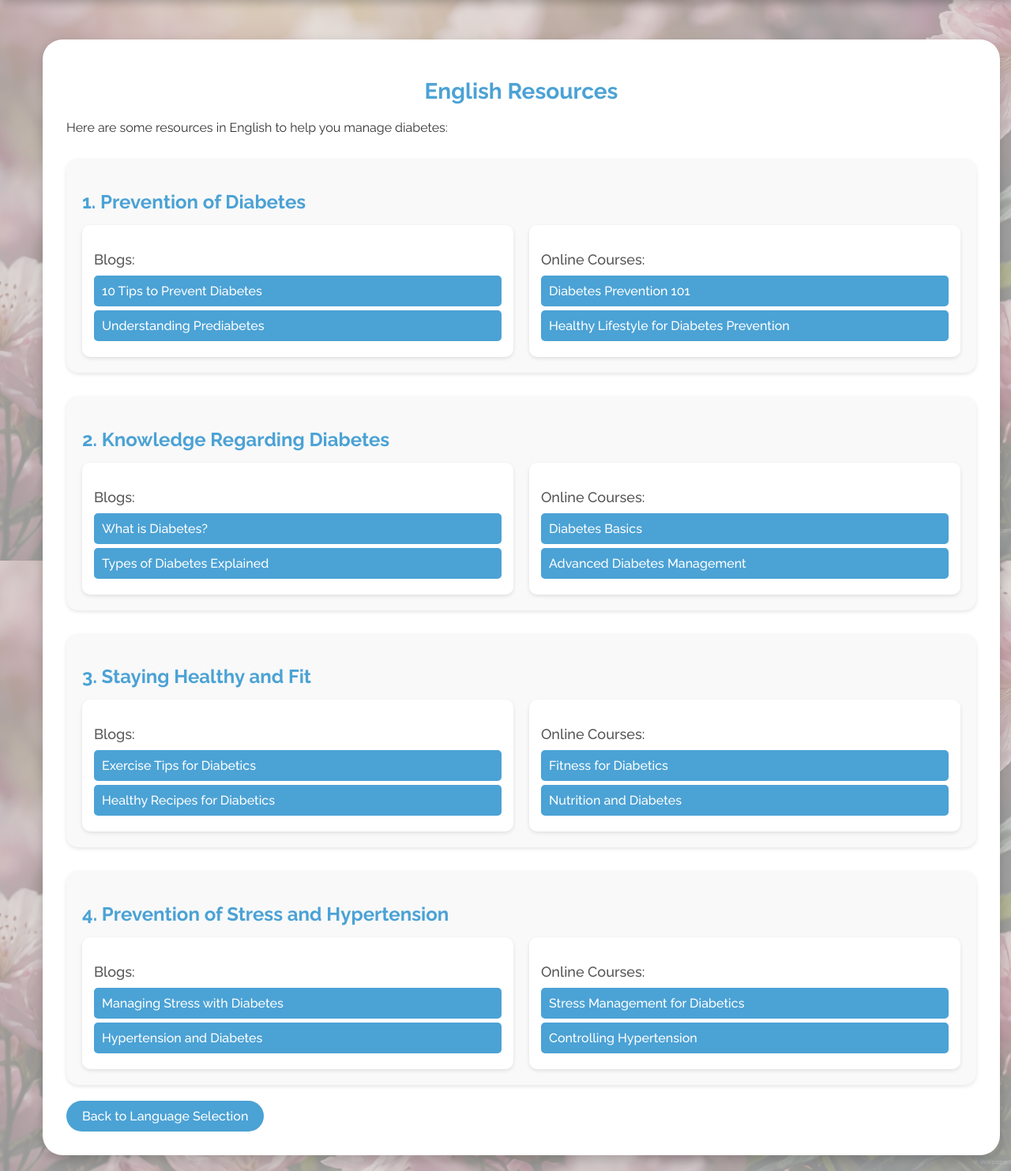
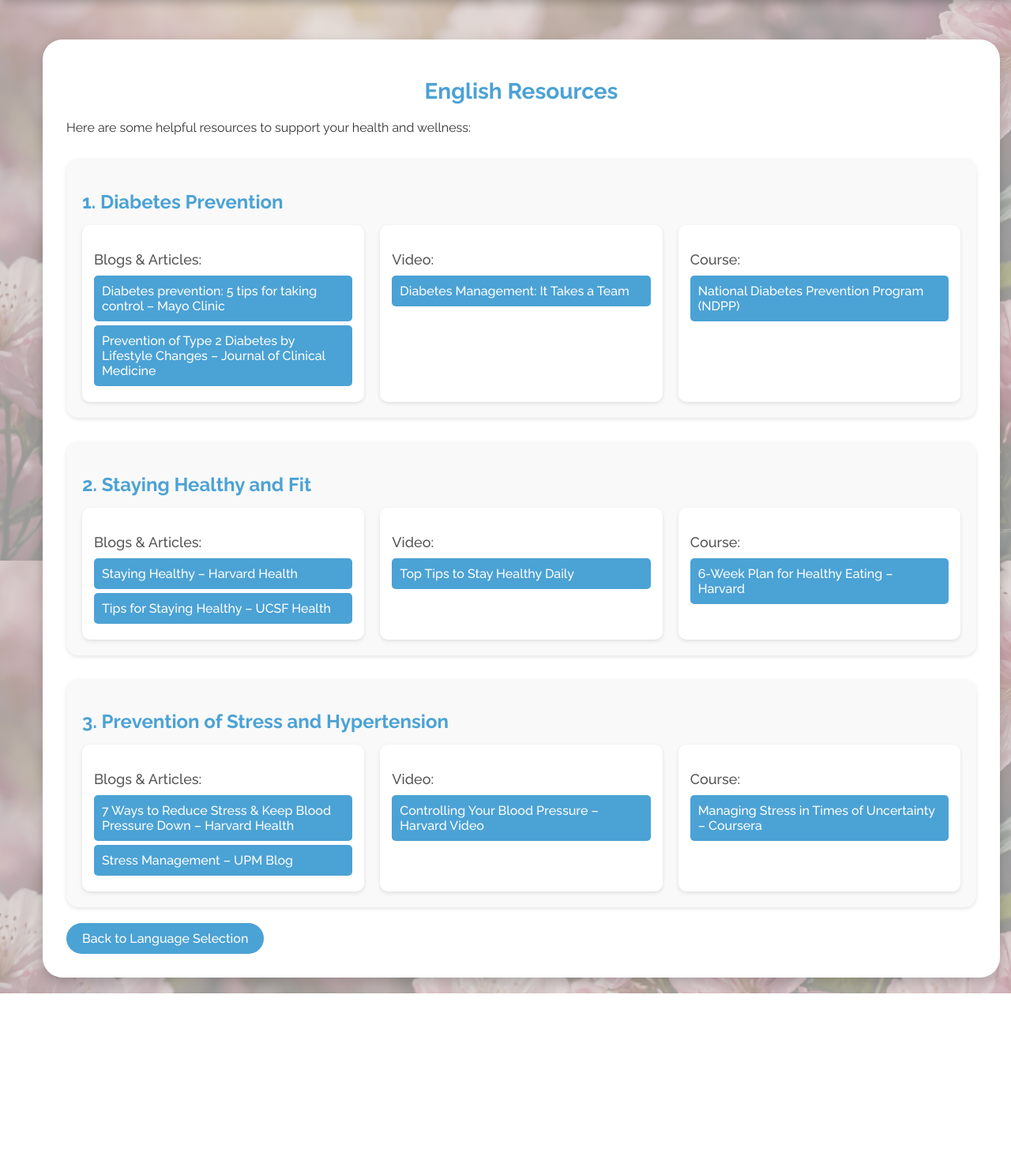
Before and after one commit to ImpactGLX323/UMAIHackathon-UNM, a Flask app: page /resources1/english in a window 1280 px wide. Shown: the part 90-1573 px from the top of the page at 79% size. After the commit the page ends 1348 px from the top, so only its background shows below. Run offline with Flask 3, Linux system fonts and the light colour scheme.

Commit message:
addition of english and malay resources

```diff
--- a/src/backend/app/static/chart.css
+++ b/src/backend/app/static/chart.css
@@ -319,7 +319,7 @@ h1 {
 .flash-success {
     background-color: #d4edda;
     color: #155724;
-    border: 1px solid #c3e6cb;
+    border: 1px solid #2f4534;
 }
 
 .flash-error {
--- a/src/backend/app/templates/resources1_english.html
+++ b/src/backend/app/templates/resources1_english.html
@@ -10,7 +10,6 @@
     <!-- Header Navigation Bar -->
     <div class="header">
         <div id="logo">
-            <!-- Add your logo here -->
             <img src="{{ url_for('static', filename='logo.png') }}" alt="Logo" height="50">
         </div>
         <div class="dashboard">
@@ -25,72 +24,64 @@
     <div class="container">
         <div class="resources-container">
             <h1>English Resources</h1>
-            <p>Here are some resources in English to help you manage diabetes:</p>
+            <p>Here are some helpful resources to support your health and wellness:</p>
 
-            <!-- 1. Prevention of Diabetes -->
+            <!-- 1. Diabetes Prevention -->
             <div class="category-box">
-                <h2>1. Prevention of Diabetes</h2>
+                <h2>1. Diabetes Prevention</h2>
                 <div class="link-grid">
                     <div class="link-box">
-                        <h3>Blogs:</h3>
-                        <a href="https://example.com/blog1-prevention" target="_blank">10 Tips to Prevent Diabetes</a>
-                        <a href="https://example.com/blog2-prevention" target="_blank">Understanding Prediabetes</a>
+                        <h3>Blogs & Articles:</h3>
+                        <a href="https://www.mayoclinic.org/diseases-conditions/type-2-diabetes/in-depth/diabetes-prevention/art-20047639" target="_blank">Diabetes prevention: 5 tips for taking control – Mayo Clinic</a>
+                        <a href="https://pmc.ncbi.nlm.nih.gov/articles/PMC6893436/" target="_blank">Prevention of Type 2 Diabetes by Lifestyle Changes – Journal of Clinical Medicine</a>
                     </div>
                     <div class="link-box">
-                        <h3>Online Courses:</h3>
-                        <a href="https://example.com/course1-prevention" target="_blank">Diabetes Prevention 101</a>
-                        <a href="https://example.com/course2-prevention" target="_blank">Healthy Lifestyle for Diabetes Prevention</a>
+                        <h3>Video:</h3>
+                        <a href="https://www.youtube.com/watch?v=UreXHz5lSPA" target="_blank">Diabetes Management: It Takes a Team</a>
+                    </div>
+                    <div class="link-box">
+                        <h3>Course:</h3>
+                        <a href="https://www.hopkinsmedicine.org/population-health/dpep/diabetes-prevention-program?utm_source=chatgpt.com" target="_blank">National Diabetes Prevention Program (NDPP)</a>
                     </div>
                 </div>
             </div>
 
-            <!-- 2. Knowledge Regarding Diabetes -->
+            <!-- 2. Staying Healthy and Fit -->
             <div class="category-box">
-                <h2>2. Knowledge Regarding Diabetes</h2>
+                <h2>2. Staying Healthy and Fit</h2>
                 <div class="link-grid">
                     <div class="link-box">
-                        <h3>Blogs:</h3>
-                        <a href="https://example.com/blog1-knowledge" target="_blank">What is Diabetes?</a>
-                        <a href="https://example.com/blog2-knowledge" target="_blank">Types of Diabetes Explained</a>
+                        <h3>Blogs & Articles:</h3>
+                        <a href="https://www.health.harvard.edu/blog" target="_blank">Staying Healthy – Harvard Health</a>
+                        <a href="https://www.ucsfhealth.org/education/tips-for-staying-healthy" target="_blank">Tips for Staying Healthy – UCSF Health</a>
                     </div>
                     <div class="link-box">
-                        <h3>Online Courses:</h3>
-                        <a href="https://example.com/course1-knowledge" target="_blank">Diabetes Basics</a>
-                        <a href="https://example.com/course2-knowledge" target="_blank">Advanced Diabetes Management</a>
+                        <h3>Video:</h3>
+                        <a href="https://www.youtube.com/watch?v=CCmx9hONPK8" target="_blank">Top Tips to Stay Healthy Daily</a>
+                    </div>
+                    <div class="link-box">
+                        <h3>Course:</h3>
+                        <a href="https://www.health.harvard.edu/promotions/harvard-health-publications/6-week-plan-for-healthy-eating-ecourse-aug2018-test?utm_source=chatgpt.com" target="_blank">6-Week Plan for Healthy Eating – Harvard</a>
                     </div>
                 </div>
             </div>
 
-            <!-- 3. Staying Healthy and Fit -->
+            <!-- 3. Prevention of Stress and Hypertension -->
             <div class="category-box">
-                <h2>3. Staying Healthy and Fit</h2>
+                <h2>3. Prevention of Stress and Hypertension</h2>
                 <div class="link-grid">
                     <div class="link-box">
-                        <h3>Blogs:</h3>
-                        <a href="https://example.com/blog1-fitness" target="_blank">Exercise Tips for Diabetics</a>
-                        <a href="https://example.com/blog2-fitness" target="_blank">Healthy Recipes for Diabetics</a>
+                        <h3>Blogs & Articles:</h3>
+                        <a href="https://www.health.harvard.edu/heart-health/7-ways-to-reduce-stress-and-keep-blood-pressure-down#:~:text=Meditation%2C%20progressive%20muscle%20relaxation%2C%20guided,Strengthen%20your%20social%20network." target="_blank">7 Ways to Reduce Stress & Keep Blood Pressure Down – Harvard Health</a>
+                        <a href="https://sgs.upm.edu.my/article/stress_management-79144" target="_blank">Stress Management – UPM Blog</a>
                     </div>
                     <div class="link-box">
-                        <h3>Online Courses:</h3>
-                        <a href="https://example.com/course1-fitness" target="_blank">Fitness for Diabetics</a>
-                        <a href="https://example.com/course2-fitness" target="_blank">Nutrition and Diabetes</a>
-                    </div>
-                </div>
-            </div>
-
-            <!-- 4. Prevention of Stress and Hypertension -->
-            <div class="category-box">
-                <h2>4. Prevention of Stress and Hypertension</h2>
-                <div class="link-grid">
-                    <div class="link-box">
-                        <h3>Blogs:</h3>
-                        <a href="https://example.com/blog1-stress" target="_blank">Managing Stress with Diabetes</a>
-                        <a href="https://example.com/blog2-stress" target="_blank">Hypertension and Diabetes</a>
+                        <h3>Video:</h3>
+                        <a href="https://www.health.harvard.edu/promotions/harvard-health-publications/controlling-your-blood-pressure-ecourse-oct2018-test?utm_source=chatgpt.com" target="_blank">Controlling Your Blood Pressure – Harvard Video</a>
                     </div>
                     <div class="link-box">
-                        <h3>Online Courses:</h3>
-                        <a href="https://example.com/course1-stress" target="_blank">Stress Management for Diabetics</a>
-                        <a href="https://example.com/course2-stress" target="_blank">Controlling Hypertension</a>
+                        <h3>Course:</h3>
+                        <a href="https://www.coursera.org/learn/managing-emotions-uncertainty-stress" target="_blank">Managing Stress in Times of Uncertainty – Coursera</a>
                     </div>
                 </div>
             </div>
```
Also changed, not shown: src/backend/app/templates/resources1_malay.html (+28 -37 lines).
